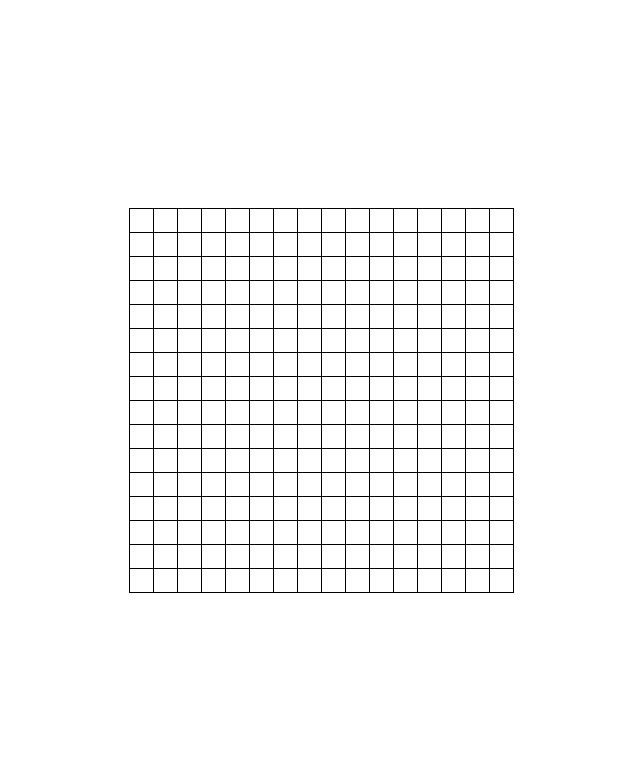
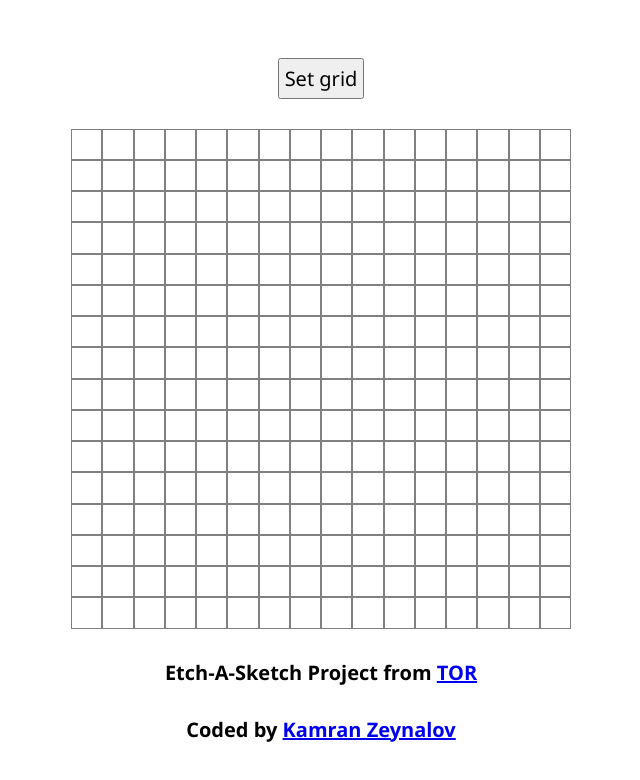
Before and after one commit to neo-the-coder/etch-a-sketch, a plain HTML site: page index.html in a window 1280 px wide. Shown: the whole page, without its empty margins (319-959 px from the left). Drawn offline with Linux system fonts and the light colour scheme.

Commit message:
Final state

```diff
--- a/index.html
+++ b/index.html
@@ -9,7 +9,10 @@
 </head>
 <body>
     <div id="wrapper">
+        <button onclick="setGrid()">Set grid</button>
         <div id="container"></div>
+        <h3>Etch-A-Sketch Project from <a href="https://www.theodinproject.com/lessons/foundations-landing-page">TOR</a></h3>
+        <h4>Coded by <a href="https://github.com/neo-the-coder">Kamran Zeynalov</a></h4>
     </div>
     <script src="main.js"></script>
 </body>
--- a/main.js
+++ b/main.js
@@ -1,10 +1,39 @@
 const container = document.getElementById('container');
+container.style.cssText = "min-width: 500px; min-height: 500px; display: grid;";
 
-for (let i = 1; i <= 16*16; i++) {
-    const div = document.createElement('div');
-    div.setAttribute('id', i);
-    container.appendChild(div);
-    div.addEventListener('mouseenter', event => event.target.style.backgroundColor = '#c0c0c0');
-    div.addEventListener('mouseleave', event => event.target.style.backgroundColor = '#fff');
+function setGrid() {
+    gridx = prompt("How many cells in a row?")
+    if (gridx < 1 || gridx > 100) {
+        alert("Value must be between 1 and 100. Try again");
+        return;
+    } else if (/\D/.test(gridx)) {alert("Not a number! Try again"); return;}
 
+    gridy = prompt("How many cells in a column?");
+    if (gridy < 1 || gridx > 100) {
+        alert("Value must be between 1 and 100. Try again");
+        return;
+    } else if (/\D/.test(gridy)) {alert("Not a number! Try again"); return;}
+
+    buildGrid(gridx, gridy);
 }
+
+function buildGrid(gridx=16, gridy=16) {
+
+    //Remove #container's all children
+    container.innerHTML = "";
+    //Set columns according to given value
+    container.style.gridTemplateColumns = "repeat(" + gridx + ", 1fr)";
+
+    //Create given number of divs, add border and events using loop
+    for (let i = 1; i <= gridx*gridy; i++) {
+        const div = document.createElement('div');
+        // div.setAttribute('id', i);
+        div.style.border = '1px solid grey';
+        container.appendChild(div);
+        div.addEventListener('mouseenter', event => event.target.style.backgroundColor = '#c0c0c0');
+        div.addEventListener('mouseleave', event => event.target.style.backgroundColor = 'rgba(0,0,0,0)');
+    }
+}
+
+// Building grid with default values, i.e. 16x16
+buildGrid();
--- a/style.css
+++ b/style.css
@@ -2,6 +2,8 @@
     box-sizing: border-box;
     margin: 0;
     padding: 0;
+    font-family: 'Segoe UI', Tahoma, Geneva, Verdana, sans-serif;
+    font-size: 20px;
 }
 
 #wrapper {
@@ -9,16 +11,14 @@
     display: flex;
     justify-content: center;
     align-items: center;
+    flex-direction: column;
 }
 
-#container {
-    display: grid;
-    grid-template-columns: repeat(16, 24px);
-    grid-template-rows: repeat(16, 24px);
+button {
+    padding: 5px;
+    margin-bottom: 1.5rem;
 }
 
-#container > div {
-    border: 1px solid black;
-    height: 25px;
-    width: 25px;
+h4, h3 {
+    margin-top: 1.5rem;
 }
```
Also changed, not shown: 1 other file.
